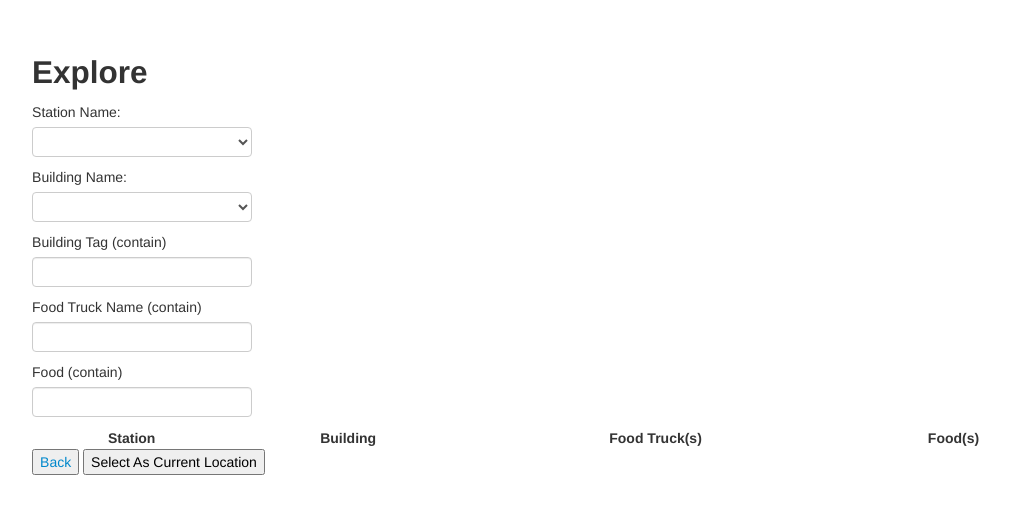
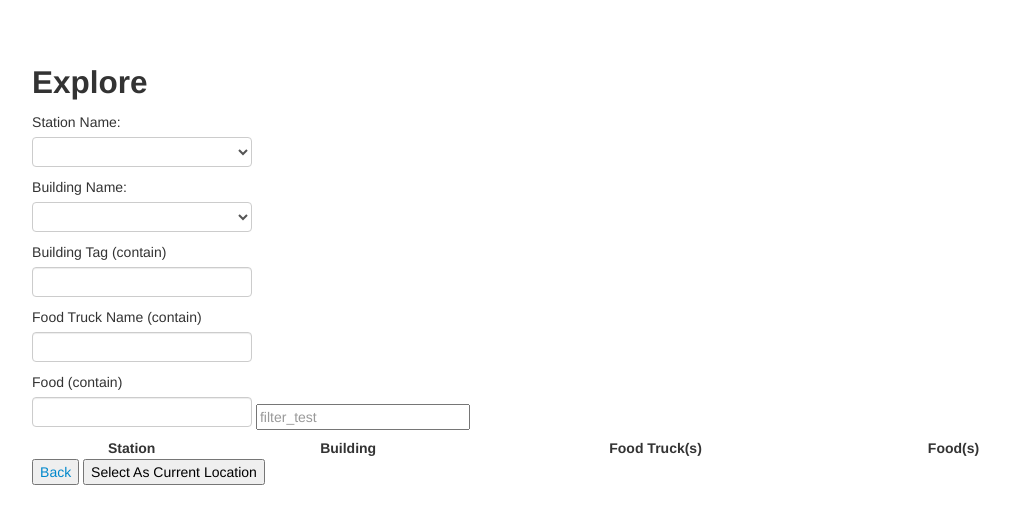
Before and after one commit to JerPaz/4400_SQL_and_FrontEnd_Project, a Flask app: page /customer_explore in a window 1280 px wide. Shown: the top 524 px of the page, without its empty margins (199-1209 px from the left). Run offline with Flask 2, Linux system fonts and the light colour scheme; data comes from the database, SQL or seed files in the repository; data that the repository does not hold is empty.

Commit message:
trying to figure out the filter system, have a baisc filter search working thanks to w3schools but need to implement the dropdown and my own input fields

```diff
--- a/templates/customer_explore.html
+++ b/templates/customer_explore.html
@@ -1,7 +1,7 @@
 {% extends 'base.html' %}
 {% block title %}Customer Explore{% endblock %}
 {% block content %}
-<form action= "" method="post">
+<form action= "" method="post"></form>
 <h2>Explore</h2>
 <body>
 
@@ -24,13 +24,15 @@
     </select>
 
     <label>Building Tag (contain) </label>
-        <input type="text" name="building_tag">
+        <input type="text" name="building_tag" id=>
     <label>Food Truck Name (contain) </label>
         <input type="text" name="food_truck_name">
     <label>Food (contain) </label>
         <input type="text" name="food">
 
-    <table style="width:100%">
+    <input onkeyup="filter_test()" placeholder="filter_test" id="filter"></button>
+
+    <table id="station_table" style="width:100%">
         <thead>
         <tr>
             <th>Station</th>
@@ -40,7 +42,6 @@
         </tr>
         </thead>
 
-        <tbody>
         {% for filter_dict in filter_dict_list %}
         <tr>
             <td>
@@ -65,8 +66,27 @@
             </td>
         </tr>
         {% endfor %}
-        </tbody>
     </table>
+<script>
+function filter_test() {
+  var input, filter, table, tr, td, i, txtValue;
+  input = document.getElementById("filter");
+  filter = input.value.toUpperCase();
+  table = document.getElementById("station_table");
+  tr = table.getElementsByTagName("tr");
+  for (i = 0; i < tr.length; i++) {
+    td = tr[i].getElementsByTagName("td")[0];
+    if (td) {
+      txtValue = td.textContent || td.innerText;
+      if (txtValue.toUpperCase().indexOf(filter) > -1) {
+        tr[i].style.display = "";
+      } else {
+        tr[i].style.display = "none";
+      }
+    }
+  }
+}
+</script>
 </body>
 <button><a href="{{ url_for('home') }}">Back</a></button>
 <input type="submit" value="Select As Current Location">
```
Lines whose indentation alone changed are shown as unchanged.
